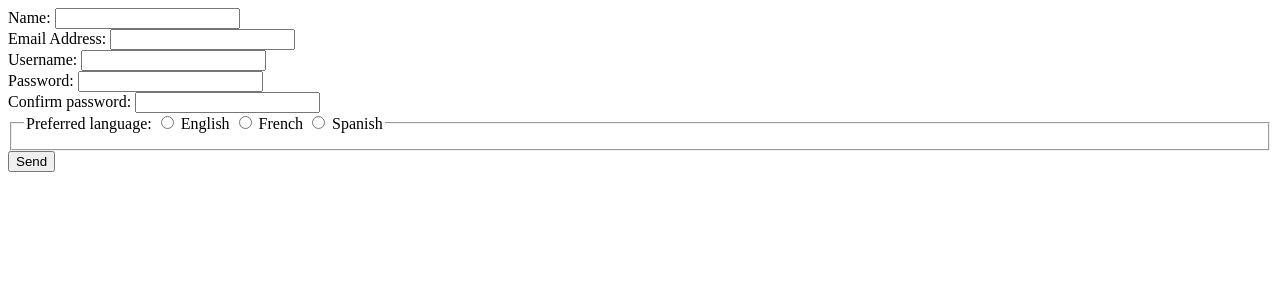
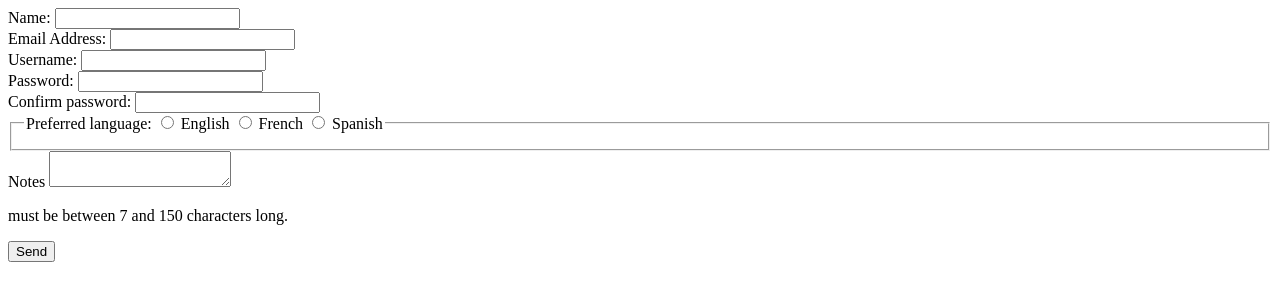
Before and after one commit to Lightsyde/assignments, a PHP site: page / in a window 1280 px wide. Shown: the top 301 px of the page. Run offline with PHP 8.4, Linux system fonts and the light colour scheme.

Commit message:
added textarea

```diff
--- a/mtm1531/assignment-3/includes/form-processor.php
+++ b/mtm1531/assignment-3/includes/form-processor.php
@@ -15,6 +15,7 @@ $username = filter_input(INPUT_POST, 'username', FILTER_SANITIZE_STRING);
 $password = filter_input(INPUT_POST, 'password', FILTER_SANITIZE_STRING);
 $confirm_password = filter_input(INPUT_POST, 'confirm_password', FILTER_SANITIZE_STRING);
 $language = filter_input(INPUT_POST, 'language', FILTER_SANITIZE_STRING);
+$notes = filter_input(INPUT_POST, 'notes', FILTER_SANITIZE_STRING);
 
 ;
 
@@ -41,5 +42,8 @@ if ($_SERVER['REQUEST_METHOD'] == 'POST') {
 	if(!array_key_exists($language, $possible_languages)) {
 		$errors['language'] = true;
 	}
+	if(mb_strlen($notes) < 7 || mb_strlen($notes) > 150) {
+		$errors['notes'] = true;
+	}
 
 }
--- a/mtm1531/assignment-3/index.php
+++ b/mtm1531/assignment-3/index.php
@@ -79,6 +79,15 @@ require_once 'includes/form-processor.php'
 
 					</fieldset>
 				</div>
+
+				<div class="formitem">
+					<label for="notes">Notes
+						<?php if(isset($errors['notes'])) : ?></label>
+								<strong class="error">must be between 7 and 150 characters long!!!</strong>
+							<?php endif; ?>
+					<textarea id="notes" name="notes"></textarea>
+					<p>must be between 7 and 150 characters long.</p>
+				</div>
 			</div>
 			<button type="submit">Send</button>
 		</form>
```
